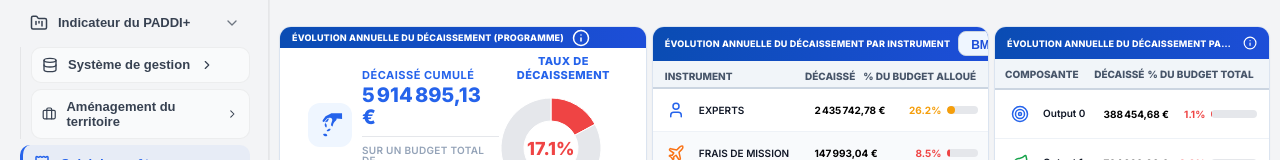
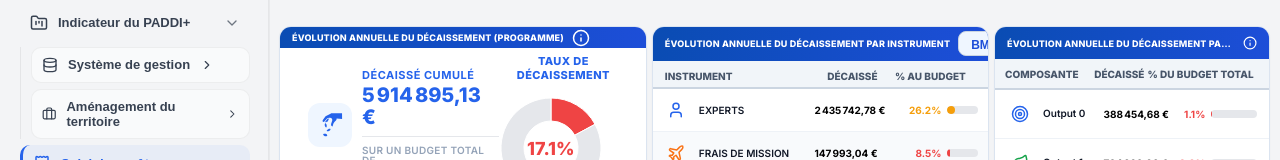
Before and after one commit to tomena/projet-PADDI, a React (Vite) app: page /dashboard/suivi-couts in a window 1280 px wide. Shown: the part 233-393 px from the top of the page. Built offline with nearby package versions, Linux system fonts and the light colour scheme; no server answers.

Commit message:
Update print statement from 'Hello' to 'Goodbye'

```diff
--- a/src/pages/SuiviCouts.tsx
+++ b/src/pages/SuiviCouts.tsx
@@ -39,7 +39,7 @@ interface CoutActivite {
           byComponent: "ÉVOLUTION ANNUELLE DU DÉCAISSEMENT PAR COMPOSANTE",
           byInstrument: "ÉVOLUTION ANNUELLE DU DÉCAISSEMENT PAR INSTRUMENT",
 
-            allocatedShare: "% DU BUDGET ALLOUÉ", instExperts: "EXPERTS", instMission: "FRAIS DE MISSION", instContrats: "CONTRATS",
+            allocatedShare: "% AU BUDGET", instExperts: "EXPERTS", instMission: "FRAIS DE MISSION", instContrats: "CONTRATS",
             instAchats: "ACHATS PAR LE PROJET", instConstruction: "CONSTRUCTION (LP 005)", instFinancements: "FINANCEMENTS",
             instCharges: "CHARGES DE FONCTIONNEMENT ET DIVERS", instFraisGeneraux: "FRAIS GÉNÉRAUX + TVA GER",
 
@@ -228,7 +228,7 @@ interface CoutActivite {
           byComponent: "ANNUAL DISBURSEMENT BY COMPONENT",
           byInstrument: "ANNUAL DISBURSEMENT BY INSTRUMENT",
 
-            allocatedShare: "% OF ALLOCATED BUDGET", instExperts: "EXPERTS", instMission: "MISSION COSTS", instContrats: "CONTRACTS",
+            allocatedShare: "% OF BUDGET", instExperts: "EXPERTS", instMission: "MISSION COSTS", instContrats: "CONTRACTS",
             instAchats: "PURCHASES BY THE PROJECT", instConstruction: "CONSTRUCTION (LP 005)", instFinancements: "FINANCING",
             instCharges: "OPERATING COSTS AND MISCELLANEOUS", instFraisGeneraux: "OVERHEADS + VAT GER",
 
@@ -336,7 +336,7 @@ interface CoutActivite {
           progressComponent: "FORTSCHRITT NACH KOMPONENTE",
           progressInstrument: "FORTSCHRITT NACH INSTRUMENT",
 
-            allocatedShare: "% DES ZUGEWIESENEN BUDGETS", instExperts: "EXPERTEN", instMission: "MISSIONSKOSTEN", instContrats: "VERTRÄGE",
+            allocatedShare: "% DES BUDGETS", instExperts: "EXPERTEN", instMission: "MISSIONSKOSTEN", instContrats: "VERTRÄGE",
             instAchats: "EINKÄUFE DES PROJEKTS", instConstruction: "BAU (LP 005)", instFinancements: "FINANZIERUNGEN",
             instCharges: "BETRIEBSKOSTEN UND SONSTIGES", instFraisGeneraux: "GEMEINKOSTEN + MWST GER",
 
```
